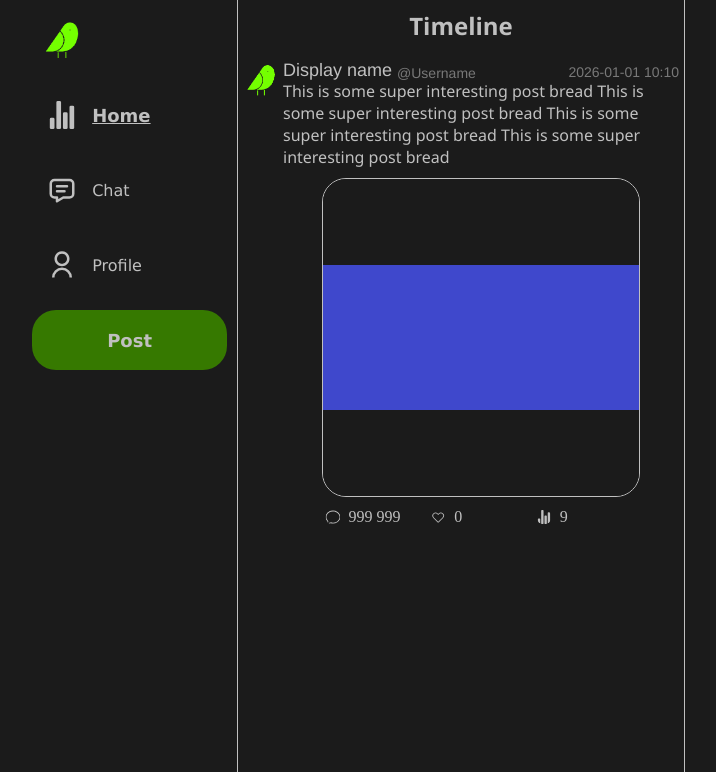
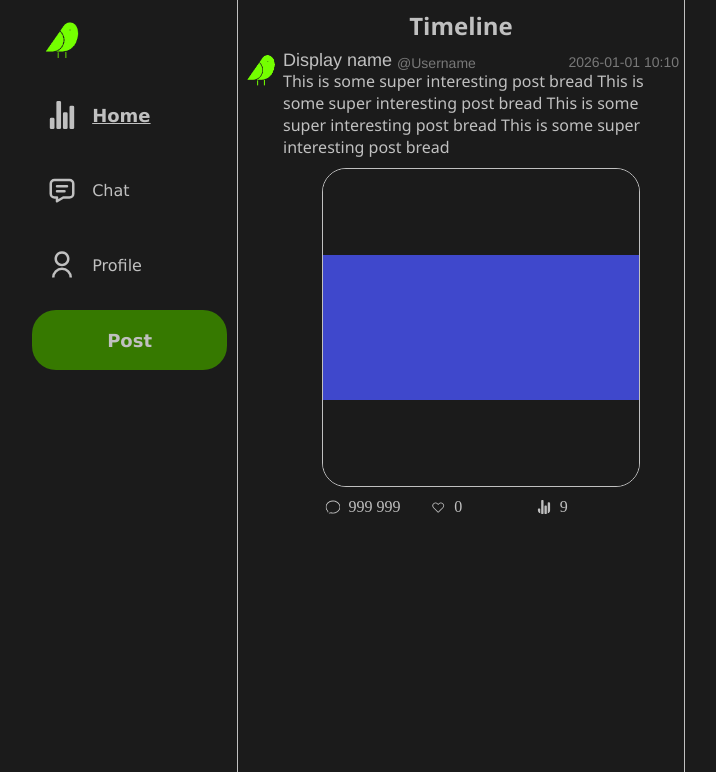
Before and after one commit to notMae3/Bitter, a Flask app: page / in a window 1280 px wide. Shown: the top 772 px of the page, without its empty margins (179-895 px from the left). Run offline with Flask 3, Linux system fonts and the light colour scheme; style sheets or scripts are compiled from the project's sources.

Commit message:
remove the timeline feed top margin

```diff
--- a/static/styles/components/feed.css
+++ b/static/styles/components/feed.css
@@ -1,2 +1,2 @@
-#content{scrollbar-width:none}#feed{display:-webkit-box;display:-ms-flexbox;display:flex;-webkit-box-orient:vertical;-webkit-box-direction:normal;-ms-flex-direction:column;flex-direction:column;row-gap:10px}#feed.timeline-feed{margin-top:10px}#image-inspector{background-color:#222222d5;z-index:1;-webkit-user-select:none;-moz-user-select:none;-ms-user-select:none;user-select:none;position:fixed;width:100vw;height:100vh;left:0;top:0;cursor:pointer;display:-webkit-box;display:-ms-flexbox;display:flex;-webkit-box-align:center;-ms-flex-align:center;align-items:center;-webkit-box-pack:center;-ms-flex-pack:center;justify-content:center}#image-inspector>img{cursor:default;-o-object-fit:scale-down;object-fit:scale-down;max-width:70%;max-height:80%}#image-inspector>.transparent-button{position:absolute;width:40px;height:40px;top:0;right:0;margin:10px;color:silver;border-radius:24px}
+#content{scrollbar-width:none}#feed{display:-webkit-box;display:-ms-flexbox;display:flex;-webkit-box-orient:vertical;-webkit-box-direction:normal;-ms-flex-direction:column;flex-direction:column;row-gap:10px}#image-inspector{background-color:#222222d5;z-index:1;-webkit-user-select:none;-moz-user-select:none;-ms-user-select:none;user-select:none;position:fixed;width:100vw;height:100vh;left:0;top:0;cursor:pointer;display:-webkit-box;display:-ms-flexbox;display:flex;-webkit-box-align:center;-ms-flex-align:center;align-items:center;-webkit-box-pack:center;-ms-flex-pack:center;justify-content:center}#image-inspector>img{cursor:default;-o-object-fit:scale-down;object-fit:scale-down;max-width:70%;max-height:80%}#image-inspector>.transparent-button{position:absolute;width:40px;height:40px;top:0;right:0;margin:10px;color:silver;border-radius:24px}
 /*# sourceMappingURL=feed.css.map */
--- a/static/styles/components/feed.scss
+++ b/static/styles/components/feed.scss
@@ -8,11 +8,6 @@
     display: flex;
     flex-direction: column;
     row-gap: 10px;
-
-    // apply a margin top to the feed if its a timeline
-    &.timeline-feed {
-        margin-top: 10px;
-    }
 }
 
 
```
Also changed, not shown: 1 other file.
